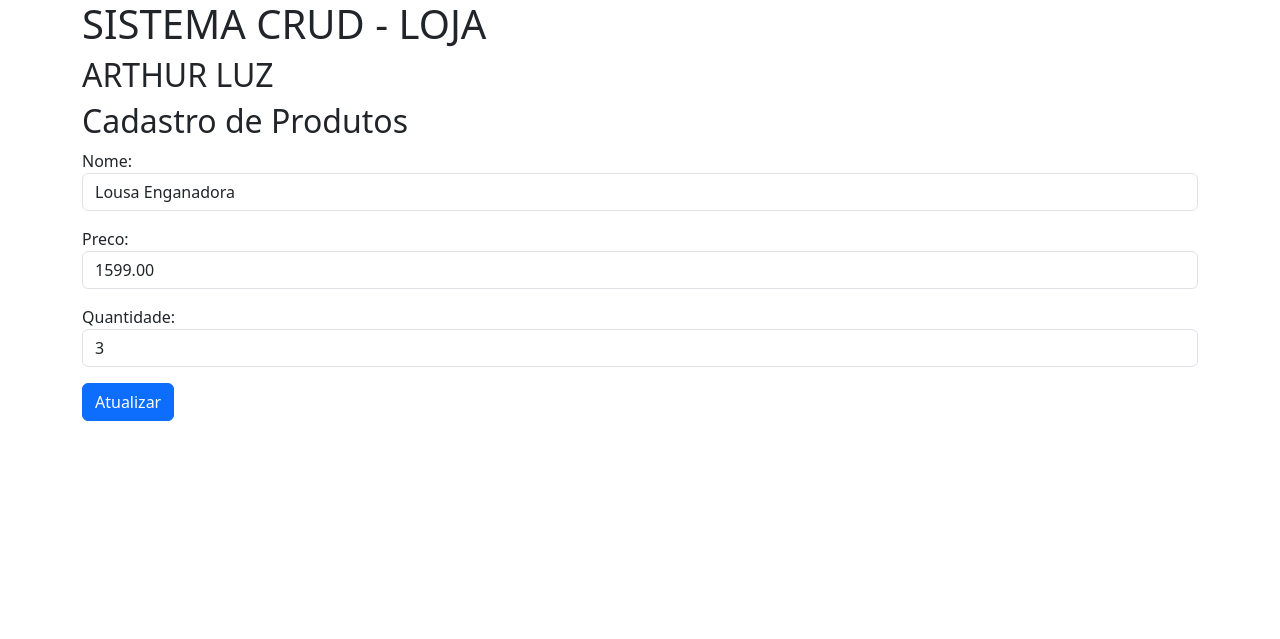
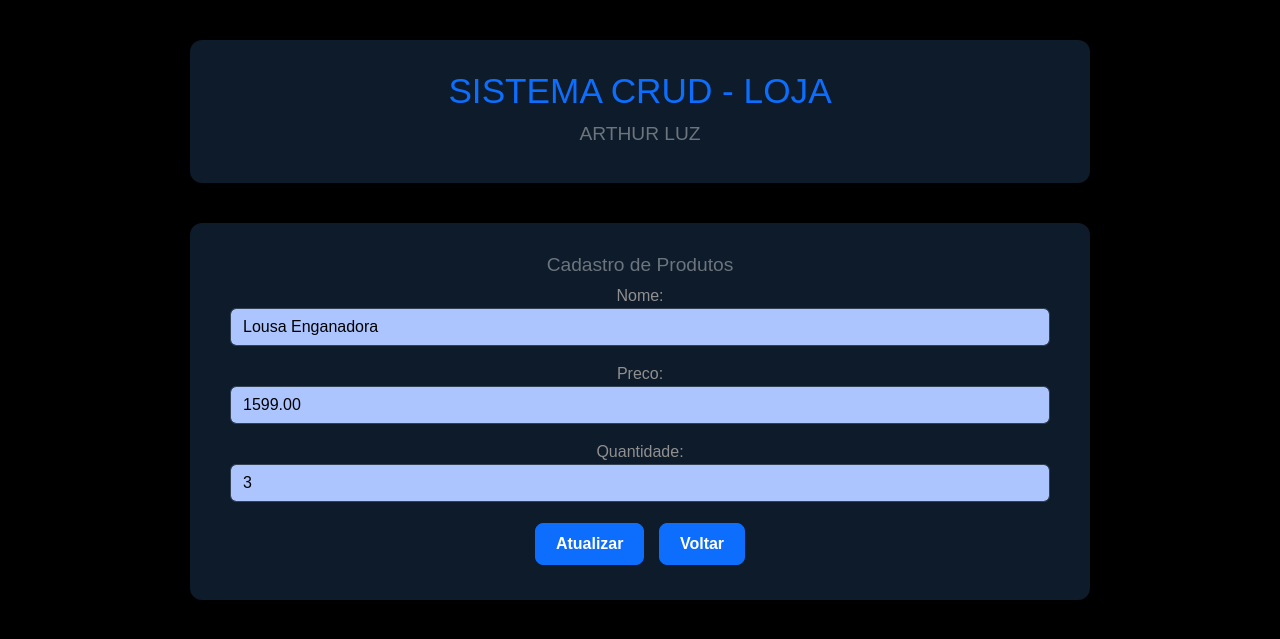
Before and after one commit to ArthurLuz28/loja_SW1, a PHP site: page /form_atualiza.php?id=1 in a window 1280 px wide. Shown: the top 639 px of the page. Run offline with PHP 8.4, Linux system fonts and the light colour scheme; data comes from the database, SQL or seed files in the repository.

Commit message:
atualização css e navegação

```diff
--- a/atualizar.php
+++ b/atualizar.php
@@ -1,3 +1,4 @@
+
 <?php
     require 'conexao.php';
 
--- /dev/null
+++ b/css/style.css
@@ -0,0 +1,55 @@
+body {
+    font-family: Arial, sans-serif;
+    background-color: #000000;
+    margin: 0;
+    padding: 0;
+}
+
+.container {
+    max-width: 900px;
+    margin: 40px auto;
+    background-color: #0d1b2a;
+    padding: 30px 40px;
+    border-radius: 12px;
+    box-shadow: 0 6px 15px rgba(0,0,0,0.1);
+}
+
+.container {
+    text-align: center;
+    margin-bottom: 30px;
+}
+
+.container h1 {
+    font-size: 2.2rem;
+    margin-bottom: 10px;
+    color: #0d6efd;
+}
+
+.container h2 {
+    font-size: 1.2rem;
+    color: #6c757d;
+}
+
+.btn {
+    margin: 5px;
+    padding: 8px 20px;
+    border-radius: 8px;
+    font-weight: bold;
+    transition: 0.3s;
+}
+
+input {
+  background-color: #0f172a;
+  color: #fff;
+  border: 1px solid #334155;
+}
+
+.form-control {
+  background-color: #acc5ff;
+  color: #000000;
+  border: 1px solid #334155;
+}
+
+.mb-3 {
+    color: #919090;
+}
--- a/form_atualiza.php
+++ b/form_atualiza.php
@@ -29,7 +29,9 @@
             </div>
 
             <button type="submit" class="btn btn-primary">Atualizar</button>
-
+            <a href="listar.php">
+                <button type="button" class="btn btn-primary">Voltar</button>
+            </a>
         </form>
     </div>
 
--- a/form_cadastra.php
+++ b/form_cadastra.php
@@ -15,6 +15,9 @@
             </div>
 
             <button type="submit" class="btn btn-primary">Cadastrar</button>
+            <a href="index.php">
+                <button type="button" class="btn btn-primary">Voltar</button>
+            </a>
         </form>
     </div>
 
--- a/index.php
+++ b/index.php
@@ -9,7 +9,6 @@
         </div>
     </div>
 
-
     <script src="https://cdn.jsdelivr.net/npm/bootstrap@5.3.7/dist/js/bootstrap.bundle.min.js" integrity="sha384-ndDqU0Gzau9qJ1lfW4pNLlhNTkCfHzAVBReH9diLvGRem5+R9g2FzA8ZGN954O5Q" crossorigin="anonymous"></script>
 </body>
 </html>
--- a/listar.php
+++ b/listar.php
@@ -37,6 +37,9 @@
             ?>
             </tbody>
         </table>
+        <a href="index.php">
+            <button type="button" class="btn btn-primary">Voltar</button>
+        </a>
     </div>
 
     <script src="https://cdn.jsdelivr.net/npm/bootstrap@5.3.7/dist/js/bootstrap.bundle.min.js" integrity="sha384-ndDqU0Gzau9qJ1lfW4pNLlhNTkCfHzAVBReH9diLvGRem5+R9g2FzA8ZGN954O5Q" crossorigin="anonymous"></script>
--- a/pedaco.php
+++ b/pedaco.php
@@ -5,6 +5,7 @@
     <meta name="viewport" content="width=device-width, initial-scale=1.0">
     <title>Lojinha ETECMCM</title>
     <link href="https://cdn.jsdelivr.net/npm/bootstrap@5.3.7/dist/css/bootstrap.min.css" rel="stylesheet" integrity="sha384-LN+7fdVzj6u52u30Kp6M/trliBMCMKTyK833zpbD+pXdCLuTusPj697FH4R/5mcr" crossorigin="anonymous">
+    <link rel="stylesheet" href="css/style.css">
 </head>
 <body>
     <div class="container">
```
Also changed, not shown: inserir.php (+7 -0 lines).
